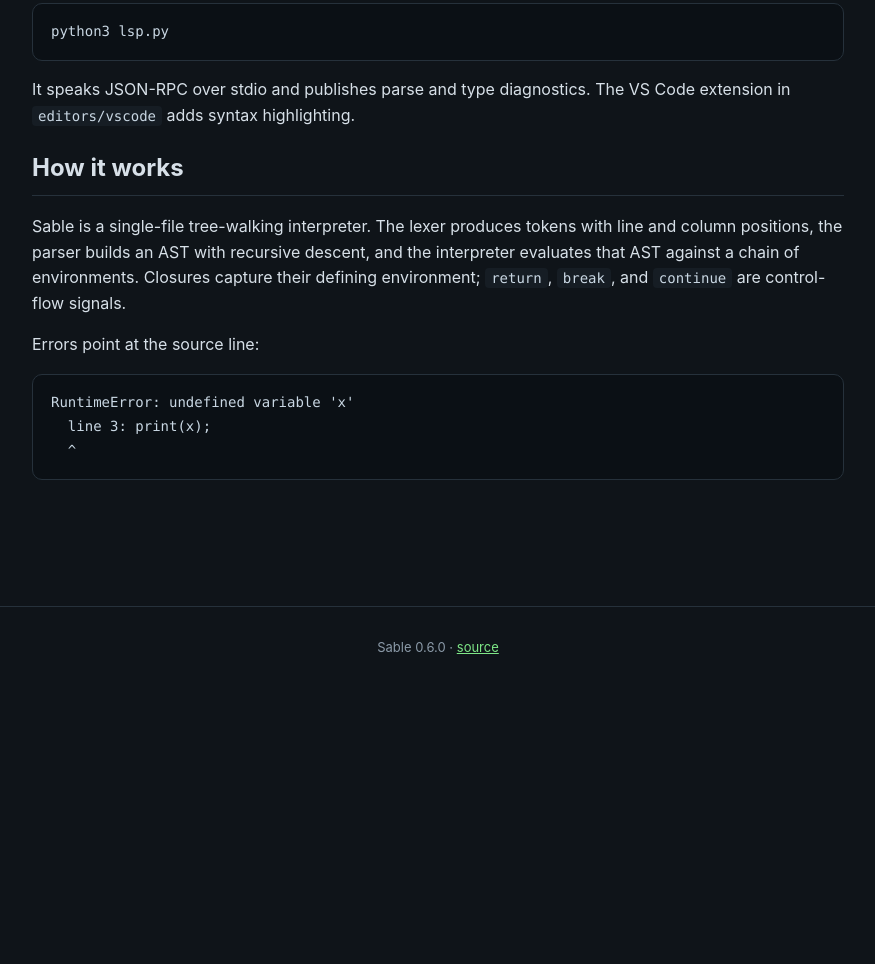
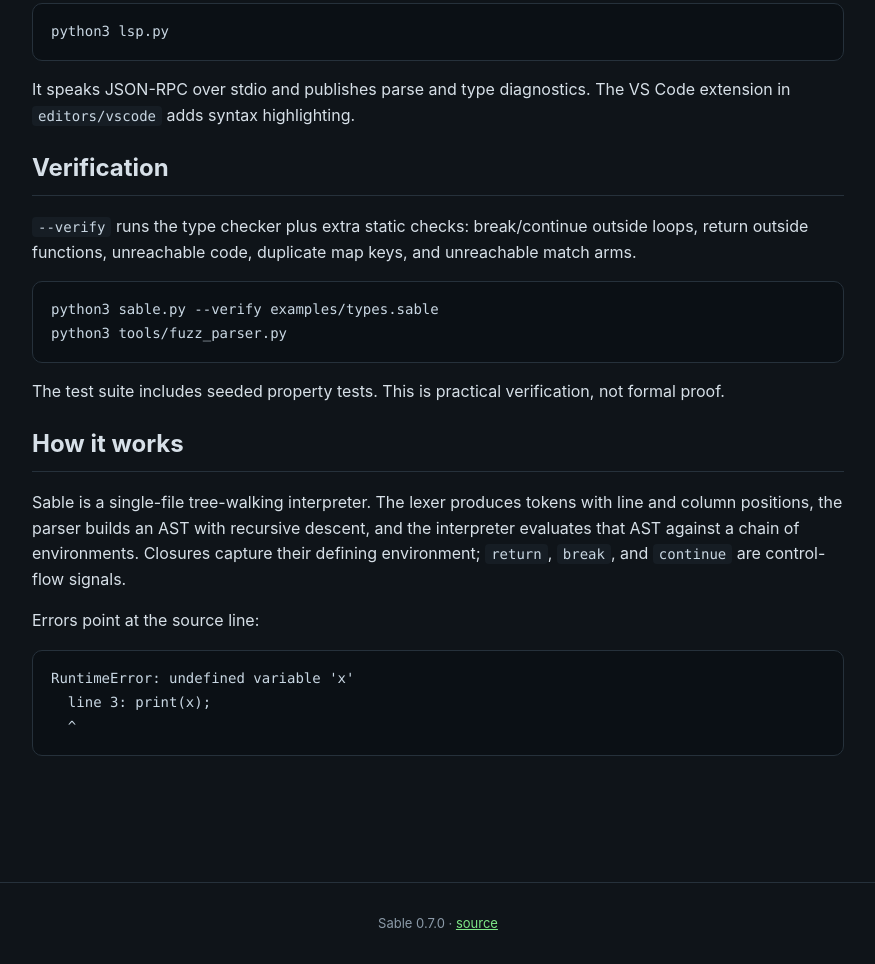
Before and after one commit to prenjith/sable, a plain HTML site: page docs/index.html in a window 1280 px wide. Shown: the part 5745-6709 px from the top of the page, without its empty margins (202-1077 px from the left). Before the commit the page ends 6433 px from the top, so only its background shows below. Drawn offline with Linux system fonts and the light colour scheme.

Commit message:
docs: verification

```diff
--- a/docs/index.html
+++ b/docs/index.html
@@ -301,6 +301,12 @@ print(wait(task));</code></pre>
   <pre><code>python3 lsp.py</code></pre>
   <p>It speaks JSON-RPC over stdio and publishes parse and type diagnostics. The VS Code extension in <code>editors/vscode</code> adds syntax highlighting.</p>
 
+  <h2>Verification</h2>
+  <p><code>--verify</code> runs the type checker plus extra static checks: break/continue outside loops, return outside functions, unreachable code, duplicate map keys, and unreachable match arms.</p>
+  <pre><code>python3 sable.py --verify examples/types.sable
+python3 tools/fuzz_parser.py</code></pre>
+  <p>The test suite includes seeded property tests. This is practical verification, not formal proof.</p>
+
   <h2>How it works</h2>
   <p>Sable is a single-file tree-walking interpreter. The lexer produces tokens with line and column positions, the parser builds an AST with recursive descent, and the interpreter evaluates that AST against a chain of environments. Closures capture their defining environment; <code>return</code>, <code>break</code>, and <code>continue</code> are control-flow signals.</p>
   <p>Errors point at the source line:</p>
@@ -312,7 +318,7 @@ print(wait(task));</code></pre>
 </main>
 
 <footer>
-  Sable 0.6.0 · <a href="https://github.com/prenjith/sable">source</a>
+  Sable 0.7.0 · <a href="https://github.com/prenjith/sable">source</a>
 </footer>
 
 </body>
```
Also changed, not shown: CHANGELOG.md, README.md.
